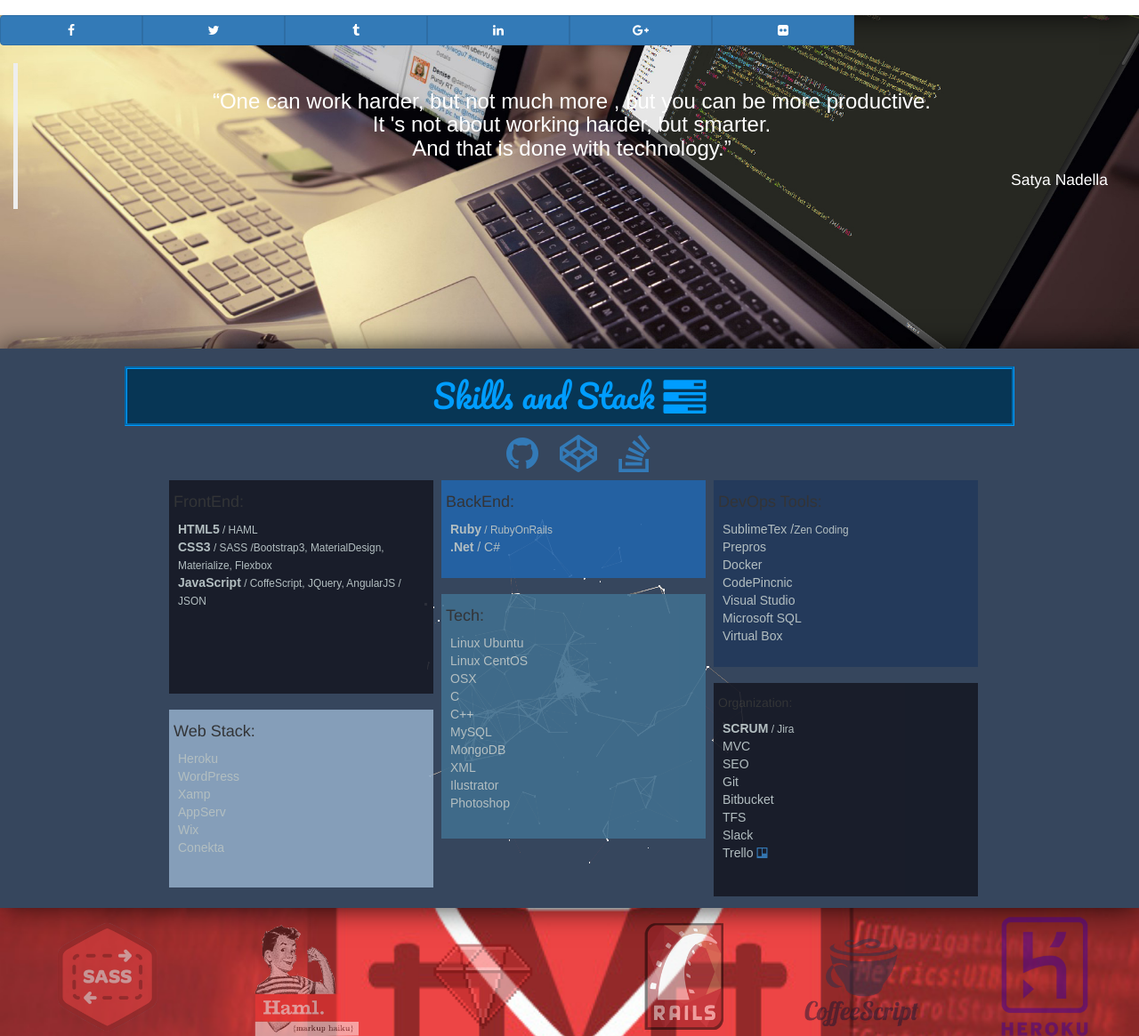
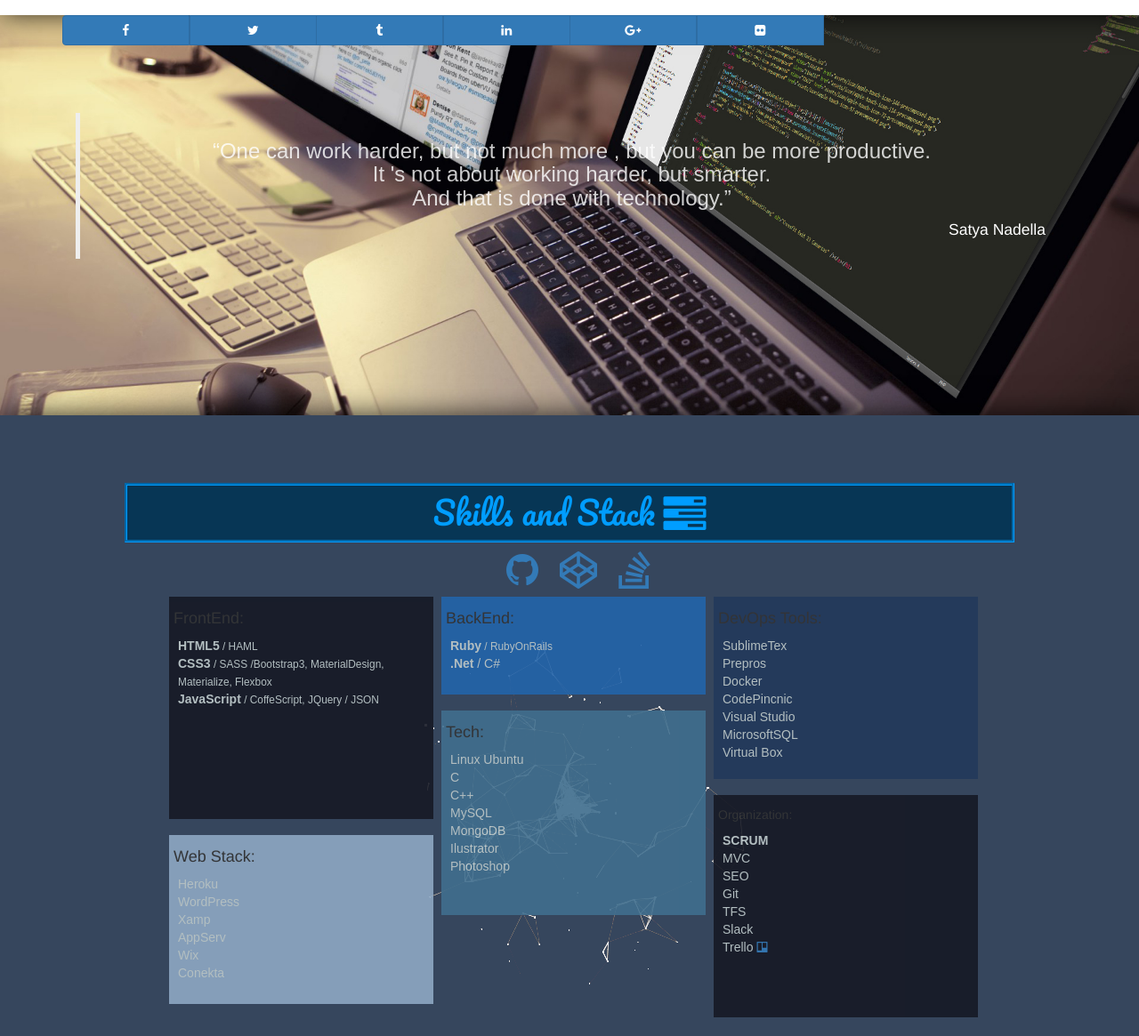
Before and after one commit to IsaacRios/cyberchakal.github.io, a plain HTML site: page index.html in a window 1280 px wide. Shown: the part 561-1726 px from the top of the page at 89% size. Drawn offline with nearby package versions, Linux system fonts and the light colour scheme; a web font is replaced by a local one.

Commit message:
style + index

```diff
--- a/index.html
+++ b/index.html
@@ -66,7 +66,7 @@
 						<!-- <li><a href="https://portalsat.plataforma.sat.gob.mx/RecuperacionDeCertificados/faces/consultaCertificados.xhtml" target="_blank" data-toggle="tooltip" data-placement="bottom" data-original-title="SAT">
 						<i class="fa fa-archive fa-lg"></i> PERI8710304I7</a></li>
 						-->
-						<li class="pacifico"><a href="https://drive.google.com/file/d/0B-i5kOW_h7-CZkh2Q09CeUR5ZXc/view?usp=sharing" target="_blank"><i class="fa  fa-file-pdf-o fa-lg"></i> Curriculum Vitae <span class="sr-only">(current)</span></a></li>
+						<li class="pacifico"><a href="https://drive.google.com/file/d/0B-i5kOW_h7-CaHBjMzJBN0NFbVE/view?usp=sharing" target="_blank"><i class="fa  fa-file-pdf-o fa-lg"></i> Curriculum Vitae <span class="sr-only">(current)</span></a></li>
 					</ul>
 				</div>
 			</div>
@@ -171,6 +171,7 @@
 			</div>
 		</section>
 		<section id="section1a">
+						<div class="container">
 				<div class="btn-group btn-group-justified">
 					  <a href="https://www.facebook.com/profile.php?id=1207788982" target="_blank"
 					  class="btn btn-primary " title="Facebook"><i class="fa fa-facebook"></i></a>
@@ -190,19 +191,22 @@
 					  class="btn btn-primary animated bounceIn retraso-6" title="Youtube"><i class="fa fa-youtube"></i></a>
 				</div>
 				<br>
-				<div class="col-md-12 center-block text-center">
-					<article>
-					<blockquote>
-						<h3 class="hammer blanco">“One can work harder, but not much more , but you can be more productive. <br>
-						It 's not about working harder, but smarter. <br>And that is done with technology.”</h3>
-						<p class="blanco text-right">Satya Nadella<p>
-					</blockquote>
-					</articcle>
+
+					<div class="col-md-12 center-block text-center padding-medium">
+						<article class="padding-medium">
+							<blockquote>
+								<h3 class="hammer blanco opaque">“One can work harder, but not much more , but you can be more productive. <br>
+								It 's not about working harder, but smarter. <br>And that is done with technology.”</h3>
+								<p class="blanco text-right">Satya Nadella<p>
+							</blockquote>
+						</article>
+					</div>
 				</div>
+
 		</section>
 <!-- ---------------- SEGUNDA SECCIÓN, SKILLS, HABILIDADES Y HERRAMIENTAS DE TRABAJO ---------------- -->
 		<section>
-			<div class="container-fluid" id="section2" data-type="parallax_section" data-speed="5">
+			<div class="container-fluid padding-large" id="section2" data-type="parallax_section" data-speed="5">
 			<h1 class="pacifico ctitle center-block text-center">Skills and Stack <i class="fa fa-tasks fa-lg"></i></h1>
 				<div class=" center-block text-center">
 					<a class="separate"href="https://github.com/cyberChakal" target="_blank"title="GitHub"><i class="fa fa-github fa-3x"></i></a>
@@ -215,7 +219,7 @@
 				<ul class="trans">
 					<li><strong>HTML5</strong><small> / HAML</small></li>
 					<li><strong>CSS3</strong><small> / SASS /Bootstrap3, MaterialDesign, Materialize, Flexbox</small></li>
-					<li><strong>JavaScript</strong><small> / CoffeScript, JQuery, AngularJS / JSON </small></li>
+					<li><strong>JavaScript</strong><small> / CoffeScript, JQuery / JSON </small></li>
 				</ul>
 			  </div>
 			  <div class="items">
@@ -240,13 +244,10 @@
 				<h4>Tech:</h4>
 				<ul class="trans">
 					<li>Linux Ubuntu</li>
-					<li>Linux CentOS</li>
-					<li>OSX</li>
 					<li>C</li>
 					<li>C++</li>
 					<li>MySQL</li>
 					<li>MongoDB</li>
-					<li>XML</li>
 					<li>Ilustrator</li>
 					<li>Photoshop</li>
 				</ul>
@@ -254,23 +255,22 @@
 			  <div class="items">
 			  	<h4>DevOps Tools:</h4>
 				<ul class="trans">
-					<li>SublimeTex /<small>Zen Coding</small></li>
+					<li>SublimeTex</li>
 					<li>Prepros</li>
 					<li>Docker</li>
 					<li>CodePincnic</li>
 					<li>Visual Studio</li>
-					<li>Microsoft SQL</li>
+					<li>MicrosoftSQL</li>
 					<li>Virtual Box</li>
 				</ul>
 			  </div>
 			  <div class="items">
 			  	<h5>Organization:</h5>
 				<ul class="trans">
-					<li><strong>SCRUM</strong><small> / Jira</small></li>
+					<li><strong>SCRUM</strong></li>
 					<li>MVC</li>
 					<li>SEO</li>
 					<li>Git</li>
-					<li>Bitbucket</li>
 					<li>TFS</li>
 					<li>Slack</li>
 					<li>Trello <a href="https://trello.com/riosisaac" target="_blank"title="Trello"><i class="fa fa-trello"></i></a></li>
@@ -279,7 +279,7 @@
 			</div>
 		</div>
 		</section>
-		<section id="section2a">
+		<section id="section2a" class="padding-medium">
 			<img src="fullstack2.png" alt="" class="img-responsive skillimg">
 		</section>
 		<section>
--- a/style.css
+++ b/style.css
@@ -15,6 +15,18 @@ img {
 }
 .ittem{
 	min-height: 350px;
+}
+
+.opaque{
+	opacity: 0.8;
+}
+.padding-medium{
+	padding-top: 2em;
+	padding-bottom: 2em;
+}
+.padding-large{
+	padding-top: 4em;
+	padding-bottom: 4em;
 }
 .separate{
 	padding-left: 20px;
@@ -35,8 +47,8 @@ background-image: url("slider53.jpg");
 background-position: center center;
 background-repeat: no-repeat;
 background-size: cover;
-height: 375px;
-padding-top: 0;
+height: 450px;
+padding-top: 0px;
 padding-bottom: 1%;
 }
 #section2{
@@ -164,14 +176,14 @@ border-style: ridge;
   flex-flow: column wrap; /* Shorthand – you could use ‘flex-direction: column’ and ‘flex-wrap: wrap’ instead */
   -webkit-justify-content: center;
   justify-content: center;
-  height: 490px;
+  height: 500px;
   justify-content: flex-start;
   margin: 0 auto;
   max-width: 900px;
 }
 .items {
   background-color: #161925;
-  height: 240px;
+  height: 250px;
   margin: 1%;
   opacity:0.9;
   padding: 5px;
@@ -180,7 +192,7 @@ border-style: ridge;
 }
 .items:nth-child(2) {
   background-color: #8EA8C3;
-  height: 200px;
+  height: 190px;
 }
 
 .items:nth-child(3) {
@@ -190,12 +202,13 @@ border-style: ridge;
 
 .items:nth-child(4) {
   background-color: #406E8E;
-  height: 275px;
+  height: 230px;
 }
 .items:nth-child(5) {
   background-color: #23395B;
-  height: 210px;
+  height: 205px;
 }
+
 .trans{
 color: #c1cccc;
 font-family: 'Hammersmith One', sans-serif;
```
